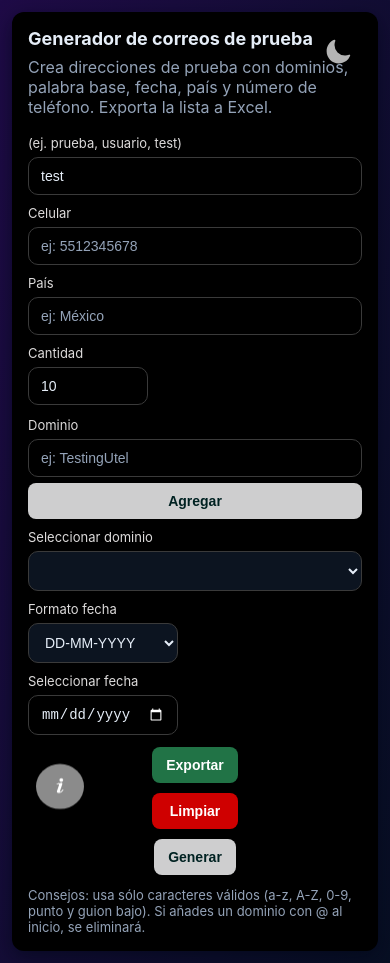
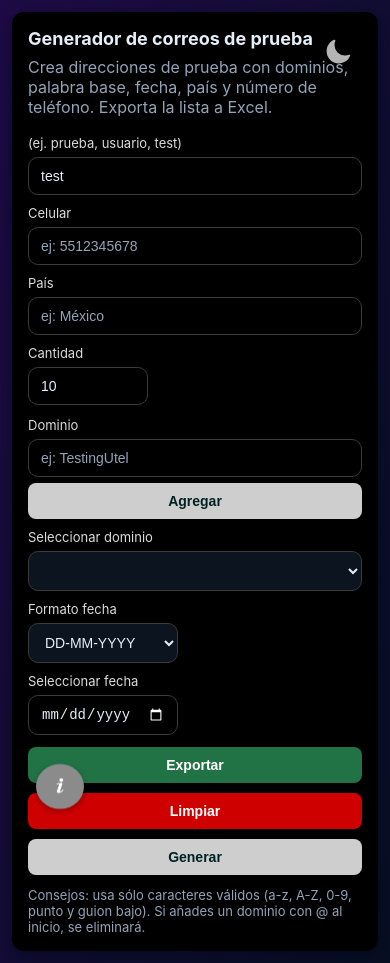
Before and after one commit to Nedinson-Pastrana/generador-de-correo.1.1, a plain HTML site: page index.html in a window 390 px wide. Drawn offline with Linux system fonts and the light colour scheme; a script that the page names is missing.

Commit message:
Update index.html
botones responsive de generar, exportar y limpiar para moviles

```diff
--- a/index.html
+++ b/index.html
@@ -95,7 +95,7 @@
     </div>
 
     <!-- ===== CONTROLES INFERIORES ===== -->
-    <div class="row" style="justify-content:space-between; align-items:center; margin-top:12px;">
+    <div class="row" style="justify-content:space-between; margin-top:12px;">
       <div class="controls" style="gap:10px">
         <button id="exportExcel" class="btn-export">Exportar</button>
         <button id="clearList" class="btn-clear">Limpiar</button>
```
